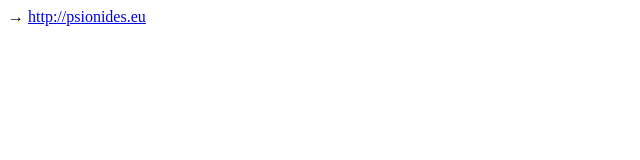
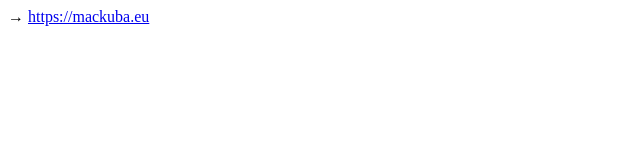
Before and after one commit to psionides/psionides.github.com, a plain HTML site: page index.html in a window 1280 px wide. Shown: the full height of the page, 0-640 px from the left. Drawn offline with Linux system fonts and the light colour scheme.

Commit message:
link to mackuba.eu instead of psionides.eu

```diff
--- a/index.html
+++ b/index.html
@@ -1,9 +1,9 @@
 <!DOCTYPE html>
 <html>
   <head>
-    <meta http-equiv="refresh" content="1;url=http://psionides.eu/">
+    <meta http-equiv="refresh" content="1;url=https://mackuba.eu/">
   </head>
   <body>
-    &rarr; <a href="http://psionides.eu">http://psionides.eu</a>
+    &rarr; <a href="https://mackuba.eu">https://mackuba.eu</a>
   </body>
 </html>
```
